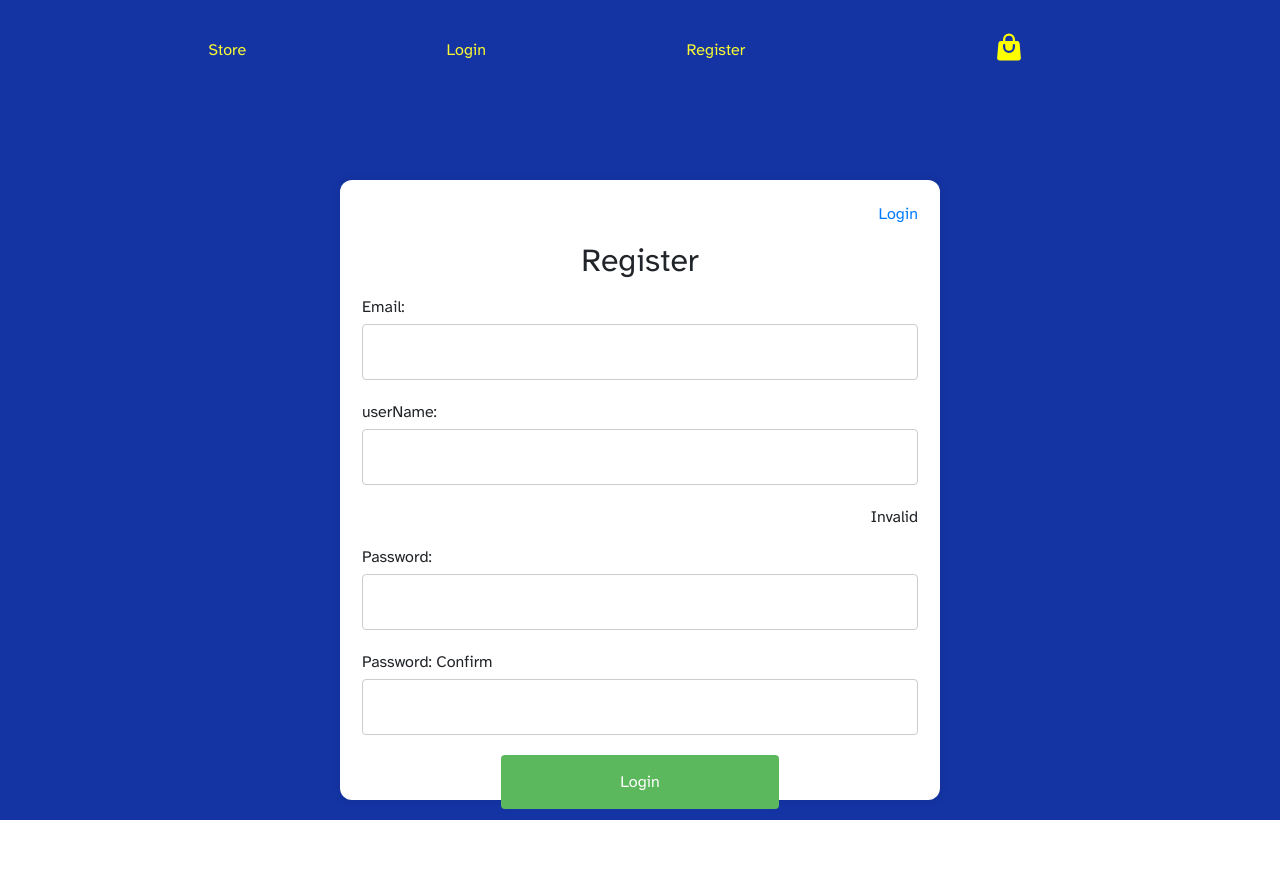
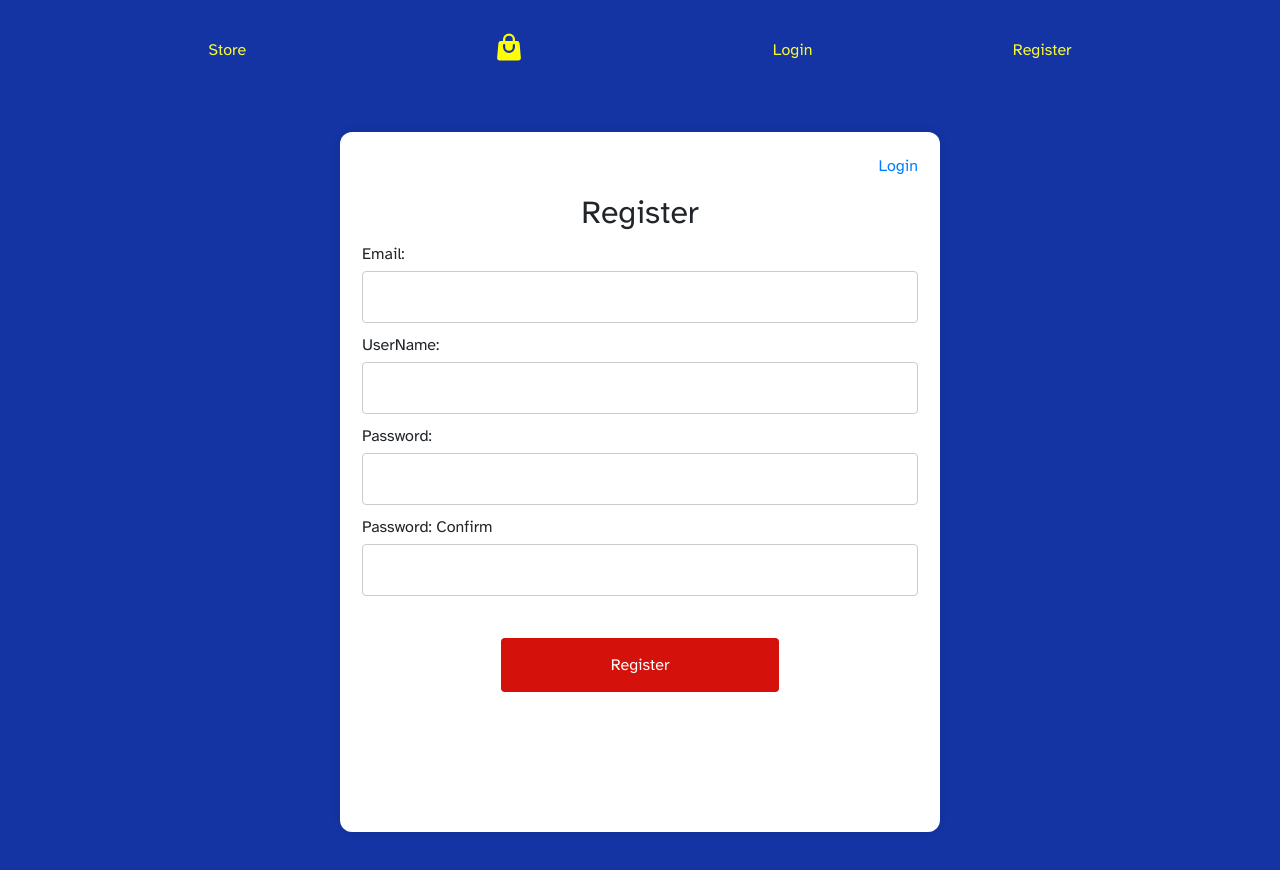
Before and after one commit to majorospeter98/football-ecommerce, a Vue app: page /register in a window 1280 px wide. Shown: the top 870 px of the page. Before the commit the page ends 820 px from the top, so only its background shows below. Built offline with nearby package versions, Linux system fonts and the light colour scheme.

Commit message:
adding login/register functionality no css yet

```diff
--- a/src/components/TheHeader.vue
+++ b/src/components/TheHeader.vue
@@ -3,12 +3,7 @@
     <header id="header">
     <router-link to="/store">Store</router-link>
     <router-link to="/MyOrders" v-if="isLoggedin">Rendeléseim</router-link>
-  <router-link :to="'/'" @click="logOut" v-if="isLoggedin">Logout</router-link>
-
-    <router-link to="/login" v-if="!isLoggedin" >Login</router-link>
-    <router-link to="/register" v-if="!isLoggedin">Register</router-link>
-
-    <section id="svg">
+     <section id="svg">
 <router-link to="/cart">
 <svg width=100px height=30px  xmlns="http://www.w3.org/2000/svg" viewBox="0 0 20 20" fill="currentColor" class="size-1">
 
@@ -19,6 +14,13 @@
         </svg>
 </router-link>
   </section>
+       <a v-if="isLoggedin">User: {{getEmail}}</a>
+  <router-link :to="'/'" @click="logOut" v-if="isLoggedin">Logout</router-link>
+
+    <router-link to="/login" v-if="!isLoggedin" >Login</router-link>
+    <router-link to="/register" v-if="!isLoggedin">Register</router-link>
+
+
 </header>
 
   </div>
@@ -41,7 +43,13 @@ isLoggedin() {
       console.log(isUserLogged);
       return isUserLogged
     },
+   getEmail(){
+     const auth=useAuth()
 
+      const whoisLoggedIn= auth.whoisLoggedIn;
+      console.whoisLoggedIn;
+      return whoisLoggedIn;
+   }
 
   },
   methods:{
@@ -82,7 +90,7 @@ console.log("xd")
  background-color: #1434A4;
  padding:0.5rem;
 }
-header a{
+#header a{
    color:#FAFA33;
 
 }
--- a/src/pages/LoginUser.vue
+++ b/src/pages/LoginUser.vue
@@ -12,7 +12,7 @@
 
 
 
-            <button type="submit">Login</button>
+            <button  type="submit">Login</button>
 
         </form>
     </div>
@@ -25,41 +25,34 @@ import {useAuth} from "../stores/auth"
 export default {
 data(){
   return{
-
-    email:"",
+       email:"",
     password: ""
-
   }
 },
 methods:{
   loginUser(){
 const auth=useAuth();
-
 const emailCheck=auth.registeredUsers.filter(user=>user.email=== this.email && user.password === this.password);
 console.log(emailCheck);
-
-
-
 if(emailCheck.length>0){
   const auth=useAuth();
   auth.isUserLoggedIn=true;
 auth.whoisLoggedIn=this.email
-  console.log(auth.whoisLoggedIn);
  auth.changeIsUser(true);
- console.log(auth.isUserLoggedIn)
- return
-}
+ alert("Sikeres bejentkezés");
+ this.$router.push("/store")
+  }
+  else{
+alert("Wrong email/password");
+  }
+  }
 
-  }
 }
 }
 </script>
-
 <style scoped>
 .site{
-
-
-  display:flex;
+    display:flex;
   justify-content: center;
   background-color:#1434A4;
   height:90vh;
@@ -106,7 +99,7 @@ button {
     padding: 15px;
     border: none;
     border-radius: 4px;
-    background-color: #5cb85c;
+    background-color: #d4110a;
     color: #fff;
     font-size: 16px;
     cursor: pointer;
@@ -114,7 +107,5 @@ button {
     margin: 0 auto;
 }
 
-button:hover {
-    background-color: #4cae4c;
-}
+
 </style>
--- a/src/pages/MyOrders.vue
+++ b/src/pages/MyOrders.vue
@@ -1,6 +1,11 @@
 <template>
   <div>
+    <ul v-if="getOrders.length>0">
     {{getOrders}}
+
+
+    </ul>
+     <p v-else>You don't have orders currently.</p>
   </div>
 </template>
 
--- a/src/pages/RegisterUser.vue
+++ b/src/pages/RegisterUser.vue
@@ -2,21 +2,31 @@
 <div class="site">
   <div class="form-container">
         <form @submit.prevent="submitForm">
-            <p><router-link :to="'/login'">Login</router-link></p>
+
+            <p class="login"><router-link :to="'/login'">Login</router-link></p>
              <h2>Register</h2>
+             <div :class="{invalid: !email.isEmailIsValid }">
               <label for="email">Email:</label>
-            <input type="email" id="email" name="email" v-model="email" required>
-            <label for="userName">userName:</label>
-            <input type="text" id="userName" name="userName" v-model="userName" required>
-            <p>Invalid</p>
+            <input type="email" id="email" name="email" v-model="email.val" required>
+            <p v-if="!email.isEmailIsValid">Your email is not long enough.</p>
+             </div>
+             <div :class="{invalid: !userName.isUserNameIsValid }">
+            <label for="userName">UserName:</label>
+            <input type="text" id="userName" name="userName" v-model="userName.val" required>
+              <p v-if="!userName.isUserNameIsValid">Your username is not long enough.</p>
+             </div>
+
+         <div :class="{invalid: !password.isPasswordIsValid}">
             <label for="name">Password:</label>
-            <input type="password" id="name" name="name" v-model="password" required>
-
+            <input type="password" id="name" name="name" v-model="password.val" required>
+            <p v-if="!password.isPasswordIsValid">Your password is not long enough..</p>
+         </div>
+         <div :class="{invalid:!confirm.isPasswordIsConfirm}">
             <label for="passwordconf">Password: Confirm</label>
-            <input type="passwordconf" id="passworconf" name="passwordconf" v-model="confirm" required>
-
-
-            <button type="submit">Login</button>
+            <input type="type" id="passworconf" name="passwordconf" v-model="confirm.val" required>
+         <p v-if="!confirm.isPasswordIsConfirm">Your passwords doesnt match..</p>
+         </div>
+            <button type="submit">Register</button>
 
         </form>
     </div>
@@ -29,25 +39,83 @@ import {useAuth} from "../stores/auth"
 export default {
 data(){
   return{
-email: '',
-userName: '',
-password: '',
-confirm: '',
+email: {
+  val:'',
+  isEmailIsValid:true,
+  formIsValid:true
+},
+userName: {
+  val:'',
+   isUserNameIsValid:true,
+   formIsValid:true
+},
+password: {
+  val: '',
+  isPasswordIsValid:true,
+  formIsValid:true
+},
+confirm: {
+  val:'',
+  isPasswordIsConfirm: true,
+  formIsValid:true
+},
+formIsValid:false
 
-  }
+}
+
+
 
 },
 methods:{
+  validateForm(){
+    this.formIsValid=true;
+
+if(this.email.val === ''  || this.email.val.length<8){
+  console.log(" nem jó")
+  this.email.isEmailIsValid=false;
+  this.formIsValid=false;
+}
+if(this.userName.val === ''  || this.userName.val.length<8){
+  console.log(" nem jó")
+  this.userName.isUserNameIsValid=false
+  this.formIsValid=false;
+}
+if(this.password.val === ''  || this.password.val.length<8){
+  console.log(" nem jó")
+  this.password.isPasswordIsValid=false
+  this.formIsValid=false;
+}
+if(this.password.val !== this.confirm.val){
+  console.log(" nem egyzeik")
+  this.confirm.isPasswordIsConfirm=false
+  this.formIsValid=false;
+}
+
+  },
   submitForm(){
+
+  this.validateForm();
+   if(!this.formIsValid){
+      return
+      }
 const auth=useAuth();
+let emailIsExist=auth.registeredUsers.filter(registeredEmail=> registeredEmail.email === this.email.val)
+console.log(emailIsExist);
 const registeredUser={
-  email:this.email,
-  userName:this.userName,
-  password:this.password,
+  email:this.email.val,
+  userName:this.userName.val,
+  password:this.password.val,
 
 }
+if(emailIsExist.length>0){
+  alert("Már regisztráltak ezzel az email címmel");
+}
+else{
 auth.registeredUsers.push(registeredUser);
-console.log(auth.registeredUsers)
+this.$router.push("/login")
+}
+
+
   }
 }
 
@@ -61,12 +129,14 @@ console.log(auth.registeredUsers)
   display:flex;
   justify-content: center;
   background-color:#1434A4;
-  height:90vh;
+  min-height: 900px;
+
 }
 .form-container {
-  margin-top:5rem;
-  margin-bottom:5rem;
-  min-height:620px;
+  margin-top:2rem;
+ margin-top:2rem;
+  height:100%;
+  min-height:700px;
     width: 90%;
     max-width: 600px;
     padding: 22px;
@@ -75,7 +145,7 @@ console.log(auth.registeredUsers)
     border-radius: 12px;
 
 }
-p{
+.login{
     text-align:end
 
     }
@@ -85,17 +155,19 @@ form {
 }
 
 h2 {
-    margin-bottom: 15px;
+    margin-bottom: 10px;
     text-align: center;
 }
-
+p{
+  text-align: center;
+}
 label {
     margin-bottom: 5px;
 }
 
 input, textarea {
-    margin-bottom: 20px;
-    padding: 15px;
+    margin-bottom: 10px;
+    padding: 13px;
     border: 1px solid #ccc;
     border-radius: 4px;
     width: 100%;
@@ -106,15 +178,18 @@ button {
     padding: 15px;
     border: none;
     border-radius: 4px;
-    background-color: #5cb85c;
+    background-color: #d4110a;
     color: #fff;
-    font-size: 16px;
-    cursor: pointer;
+      cursor: pointer;
     width:50%;
-    margin: 0 auto;
+    margin: 2rem auto;
 }
 
-button:hover {
-    background-color: #4cae4c;
+
+.invalid label{
+  color:red;
+}
+.invalid input{
+  border:2px red double;
 }
 </style>
```
